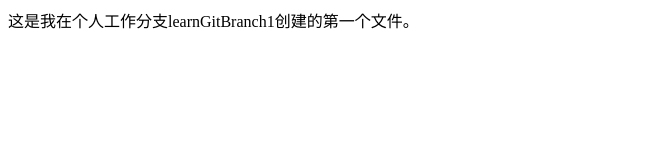
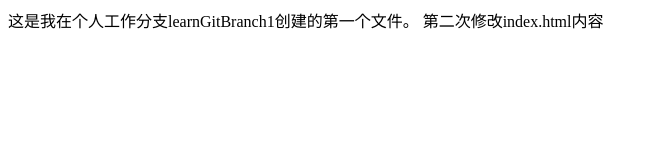
Before and after one commit to GrayFrost/learnGit, a plain HTML site: page index.html in a window 1280 px wide. Shown: the whole page, without its empty margins (0-658 px from the left). Drawn offline with Linux system fonts and the light colour scheme.

Commit message:
modify index.html content

```diff
--- a/index.html
+++ b/index.html
@@ -8,5 +8,6 @@
 </head>
 <body>
   这是我在个人工作分支learnGitBranch1创建的第一个文件。
+  第二次修改index.html内容
 </body>
 </html>
```
